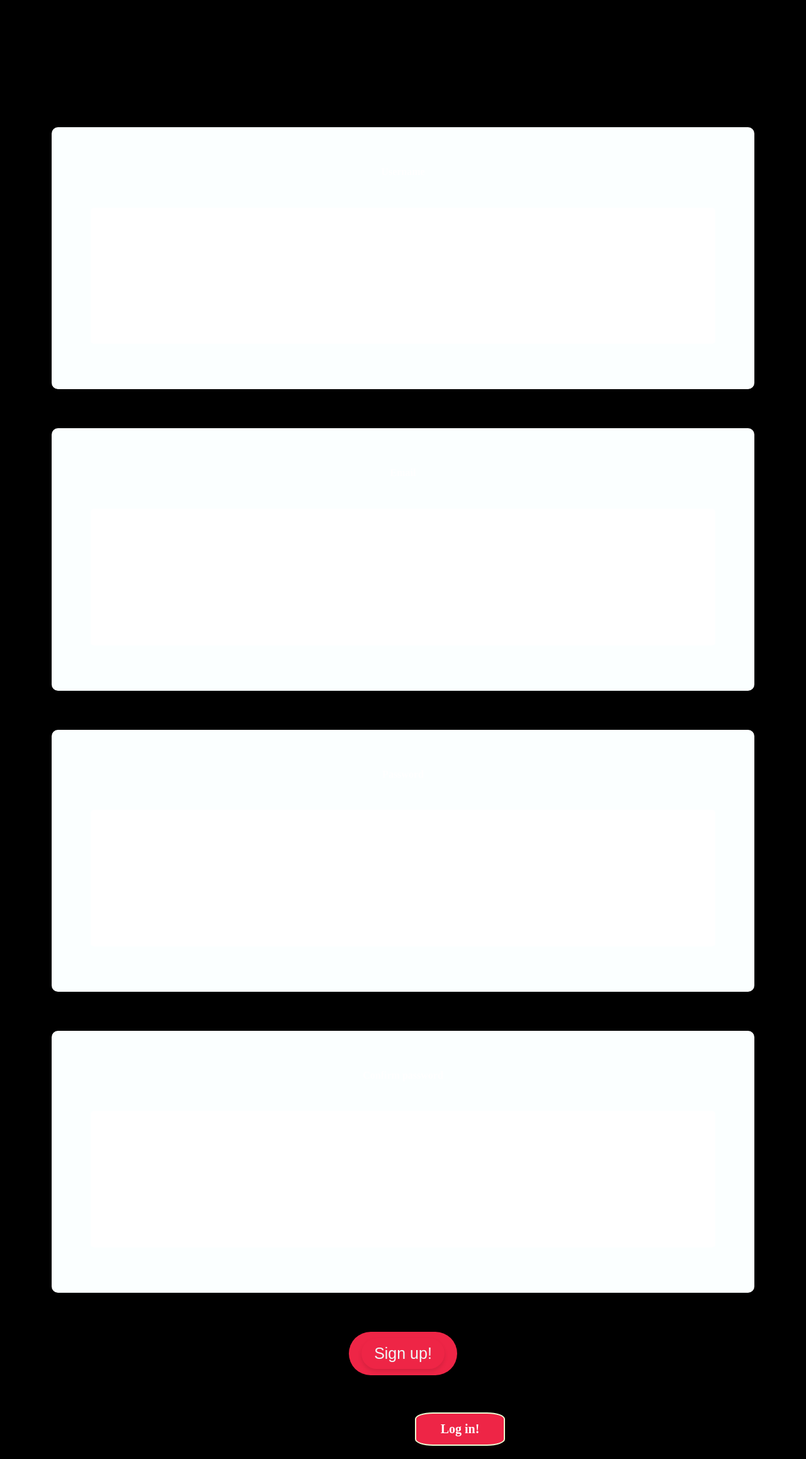
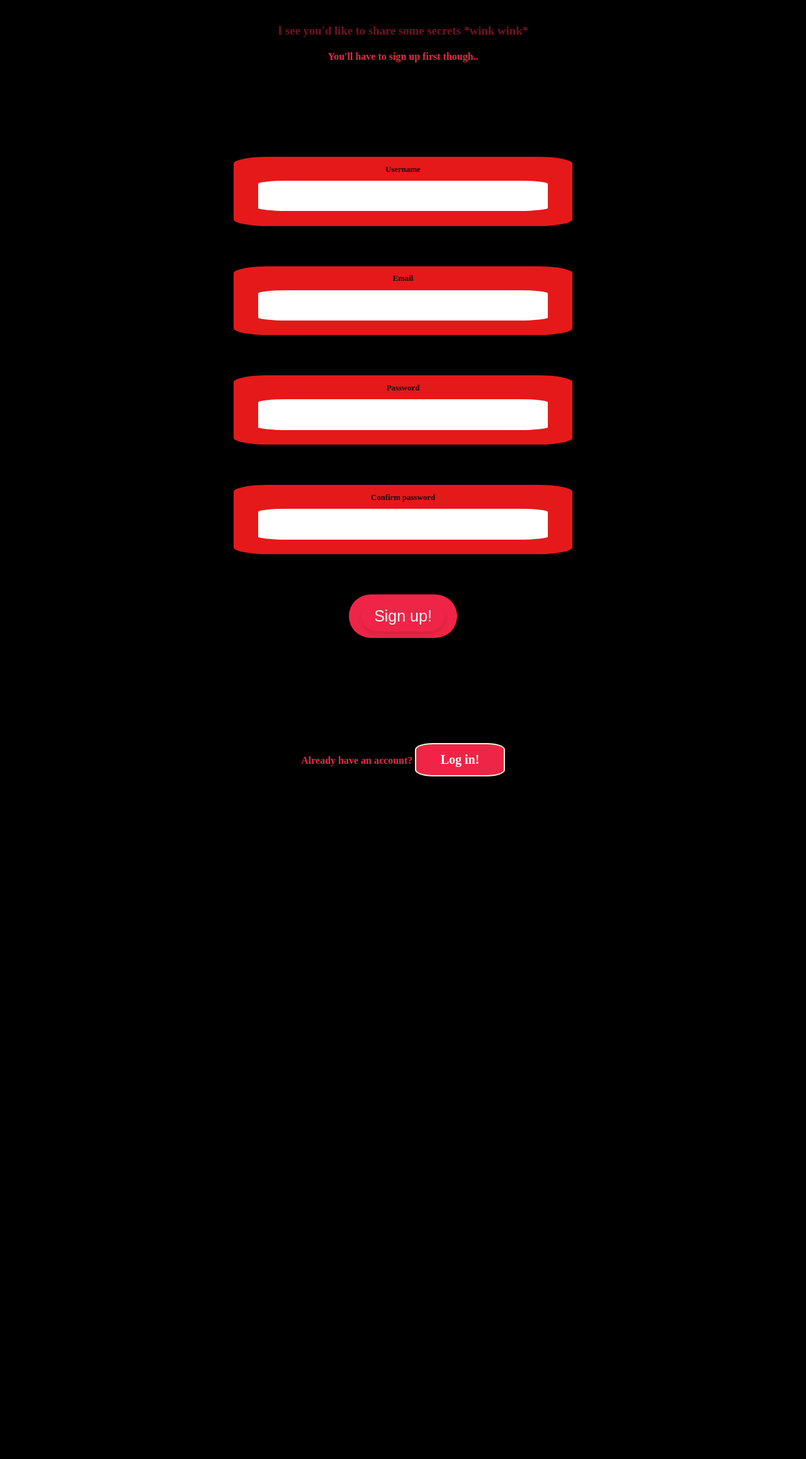
Before and after one commit to Nelo-cmd/MyDiary-application, a Flask app: page /diary/signup in a window 1280 px wide. Shown: the part 101-2418 px from the top of the page at 63% size. After the commit the page ends 1334 px from the top, so only its background shows below. Run offline with Flask 3, Linux system fonts and the light colour scheme; some libraries are stand-ins or nearby versions.

Commit message:
Fixed up the ui

```diff
--- a/app.py
+++ b/app.py
@@ -9,7 +9,7 @@
 import os
 app.config['SECRET_KEY'] = os.environ.get('SECRET_KEY')
 app.config["SESSION_PERMANENT"] = False
-app.config['SESSION_COOKIE_SECURE'] = False
+app.config['SESSION_COOKIE_SECURE'] = True
 app.config['WTF_CSRF_SSL_STRICT'] = False
 app.config['PERMANENT_SESSION_LIFETIME'] = timedelta(minutes=30)
 app.config["SESSION_TYPE"] = "filesystem"
--- a/auth.py
+++ b/auth.py
@@ -119,34 +119,33 @@
 
 @auth.route("/posts/confirmdelete", methods = ["GET","POST"])
 def confirm_delete():
+    form = deletepostform()
+
     if 'user_id' in session:
 
-        form = deletepostform()
+        if request.method == "POST" and form.validate_on_submit():
+            post_id = request.form.get("post_id")
+            deletepost = request.form.get("deletepost")
+            user_id = g.user_id  # Assuming `g.user` contains the logged-in user's ID
+            dbuser_id = getpostuserid(post_id)  # Get the post's user ID from the database
+            if deletepost:
+                if user_id == dbuser_id[0]:  # Check if the current user owns the post
+                    deleteuserpost(post_id)  # Delete the post
+                    flash("Post deleted ;)", category="success")
+                    return redirect(url_for("views.posts"))  # Redirect after deletion
+
+                flash("You can't delete a post that isn't yours.", "error")
+                return redirect(url_for("views.posts"))  # Redirect if deletion isn't allowed
+
+            return redirect(url_for("views.posts"))
+
         post_id = request.args.get("post_id")  # Get post_id from query string
         post = get_post_id_post(post_id)  # Retrieve the post
         return render_template("deletepost.html", post_id = post_id, post = post, form = form, base64 = base64 )
+
     flash("you're not logged in.")
     return redirect(url_for("views.homepage"))
 
-
-@auth.route("/posts/deletepost",methods = ['GET', "POST"])
-def deletepost():
-    if 'user_id' in session:
-        post_id = request.form.get("post_id")
-        deletepost = request.form.get("deletepost")
-        user_id = g.user_id  # Assuming `g.user` contains the logged-in user's ID
-        dbuser_id = getpostuserid(post_id)  # Get the post's user ID from the database
-        if deletepost:
-            if user_id == dbuser_id[0]:  # Check if the current user owns the post
-                deleteuserpost(post_id)  # Delete the post
-                flash("Post deleted ;)", category="success")
-                return redirect(url_for("views.posts"))  # Redirect after deletion
-
-            flash("You can't delete a post that isn't yours.", "error")
-            return redirect(url_for("views.posts"))  # Redirect if deletion isn't allowed
-        return redirect(url_for("views.posts"))
-    flash("you're not logged in.")
-    return redirect(url_for("views.homepage"))
 
 @auth.route("/posts/logout", methods = ["GET", "POST"]) #logout route
 def logout():
@@ -156,7 +155,7 @@
             confirmlogout = request.form.get('logout')#confirm logout from form
             if confirmlogout :
                 session.pop('user_id')#remove user id from session
-                return redirect(url_for("auth.login_with_username"))
+                return redirect(url_for("views.homepage"))
             flash("Unable to log out.", category= "error")
             return redirect(url_for('views.posts'))
         return render_template("Logout.html", form = form)# display logout form if request method is get
--- a/static/style.css
+++ b/static/style.css
@@ -11,7 +11,7 @@
     align-content: center;
     border-radius: 5%;
     padding: 0; /* Adds horizontal padding */
-    margin-bottom: 5%; /* Removes default margin */
+    margin-bottom: 3%; /* Removes default margin */
     height: auto; /* Sets the height of the navbar */
     width:100%
 
@@ -62,6 +62,17 @@
     color: #0a0a0a;
 }
 
+.homepage-logo{
+    margin: 5% 10%;
+    width:50%;
+    height: 20%;
+}
+
+h3 {
+    color:rgb(238, 37, 70);
+    animation: fadeInOut 4s infinite; /* Animation name, duration, and repeat */
+}
+
 @keyframes fadeInOut {
     0%, 100% {
         opacity: 0; /* Invisible at the start and end */
@@ -69,17 +80,6 @@
     50% {
         opacity: 1; /* Fully visible in the middle */
     }
-}
-
-h3 {
-    color:rgb(238, 37, 70)
-    animation: fadeInOut 4s infinite; /* Animation name, duration, and repeat */
-}
-
-
-
-.homepage-logo{
-    margin-left: 5%
 }
 
 .link-button{
@@ -114,36 +114,42 @@
     flex-direction: column; /* Arrange items vertically */
     align-items: center;
     justify-content:center;
-    height: 80%; /* Full viewport height */
-    padding: 20px;
+    height: 50%;
+    width: 50%;
+    padding: 10% 0%;
+    margin-left: 25%;
 }
 
 /* Style form container */
 .form {
-    background-color: #fbffff; /* White background */
-    padding: 5%;
-    border-radius: 10px;
+    background-color: #e51919; /* Pink background */
+    padding: 2% 2%;
+    border-radius: 10%;
     box-shadow: 0 4px 6px rgba(0, 0, 0, 0.1);
-    margin-bottom: 5%;
+    margin-bottom: 10%;
     width: 80%;
+    height: 10%;
     transition: transform 0.3s ease, box-shadow 0.3s ease; /* Smooth animation */
-    color: #ffffff; /* White text */
+    color: #0f0f0f; /* White text */
 }
 
 /* Style for labels and inputs */
 .form label {
     display: block;
-    margin-bottom: 3%;
     font-weight: bold;
+    font-size:80%;
+    margin:0;
 }
 
 .form input, .form textarea {
-    width: 100%;
-    padding: 10%;
-    margin-bottom: 10px;
+    width: 90%;
+    height:auto;
+    padding: 3%;
+    margin-bottom: 2%;
+    margin-top: 2%;
     border: none;
-    border-radius: 5px;
-    font-size: 16px;
+    border-radius:10%;
+    font-size: 100%;
     box-sizing: border-box;
 }
 
@@ -180,6 +186,10 @@
 .submit-button:active {
     transform: scale(0.95); /* Slightly shrink on click */
     box-shadow: 0 2px 4px rgba(0, 0, 0, 0.2); /* Reduce shadow on click */
+}
+
+h4{
+    color:rgb(238, 37, 70) !important;
 }
 
 .flash-message {
@@ -254,18 +264,19 @@
 
 .file-frame {
     display: inline-block; /* Ensures that the entire frame is treated as a single element */
-    padding: 10px; /* Space between the image and the frame */
+    /*padding: px; /* Space between the image and the frame */
     background-color: #f7f5f3; /* white color for the frame */
     border: 3% solid #f82032; /* Dark teal blue border for the frame */
     box-shadow: 0 4% 8% rgba(0, 0, 0, 0.3); /* Adds a shadow for depth */
     border-radius: 8px; /* Rounds the corners of the frame */
-    height: 25%;
-    width: 20%;
+    height: 45%;
+    width: 30%;
 }
 
 .file-frame img {
     display: block;
     max-width: 100%; /* Ensures the image fits within the frame */
+    height: fit-content;
     border-radius: 2%; /* Slightly rounds the image corners inside the frame */
 }
 
@@ -274,7 +285,7 @@
 .sub-post {
     color: rgb(238, 37, 70); /* Teal color for the subtext */
     font-style: italic; /* Italicized for a softer look */
-    font-size: 4%; /* Slightly smaller font for subtext */
+    font-size:autofill /* Slightly smaller font for subtext */
     margin-top: 5%; /* Add space between the post content and subtext */
 }
 
--- a/templates/deletepost.html
+++ b/templates/deletepost.html
@@ -27,7 +27,7 @@
             Confessed by {{ post[5] }} on <em>{{ post[4].strftime('%Y-%m-%d %H:%M:%S') }}</em>
         </div>
     <p>This post will be deleted. Confirm?</p>
-    <form id="deletepostform" method="POST" action="{{ url_for('auth.deletepost') }}">
+    <form id="deletepostform" method="POST" action="{{ url_for('auth.confirm_delete') }}">
         {{ form.hidden_tag() }}
         <input type="hidden" name="post_id" value="{{ post_id }}">
 
--- a/templates/loginemail.html
+++ b/templates/loginemail.html
@@ -8,8 +8,7 @@
 <h3>I see you'd like to share some secrets *wink wink*</h3>
 
     <h4>You'll have to log in first though.. </h4>
-    <br><br>
-    <form method= "POST" action="{{url_for('auth.login_with_email')}}">
+    <form autocomplete method= "POST" action="{{url_for('auth.login_with_email')}}">
         {{ form.hidden_tag() }}
         <div class = form>
             {{form.Email.label}}
--- a/templates/loginusername.html
+++ b/templates/loginusername.html
@@ -8,8 +8,7 @@
 <h3>I see you'd like to share some secrets *wink wink*</h3>
 
     <h4>You'll have to log in first though.. </h4>
-    <br>
-    <form method= "POST" action="{{url_for('auth.login_with_username')}}">
+    <form autocomplete method= "POST" action="{{url_for('auth.login_with_username')}}">
         {{ form.csrf_token }}
         {{ form.hidden_tag() }}
         <div class = form>
--- a/templates/posts.html
+++ b/templates/posts.html
@@ -25,7 +25,7 @@
                     Confessed by {{ post[5] }} on <em>{{ post[4].strftime('%Y-%m-%d %H:%M:%S') }}</em>
                 </div>
                 <br>
-                <a type="button" class="delete-post-button" href="/posts/confirmdelete?post_id={{post[0]}}">Delete Post</a>
+                <a type="button" class="delete-post-button" href="{{url_for('auth.confirm_delete', post_id=post[0] )}}">Delete Post</a>
             </div>
         {% endfor %}
     {% else %}
--- a/templates/signup.html
+++ b/templates/signup.html
@@ -11,13 +11,11 @@
 
     <h3>I see you'd like to share some secrets *wink wink*</h3>
 
-    <h4>You'll have to log in first though.. </h4>
-    <br><br>
-    <form method= "POST" action="{{url_for('auth.sign_up')}}">
+    <h4>You'll have to sign up first though.. </h4>
+    <form autocomplete method= "POST" action="{{url_for('auth.sign_up')}}">
         {{ form.hidden_tag() }}
         <div class = form>
             {{form.username.label}}
-            <br>
             {{form.username}}
             {% if form.username.errors %}
                 <div class="invalid-feedback">
@@ -29,7 +27,6 @@
         </div>
         <div class = form>
             {{form.Email.label}}
-            <br>
             {{form.Email}}
             {% if form.Email.errors %}
                 <div class="invalid-feedback">
@@ -42,7 +39,6 @@
 
         <div class = form>
             {{form.password.label}}
-            <br>
             {{form.password}}
             {% if form.password.errors %}
                 <div class="invalid-feedback">
@@ -56,7 +52,6 @@
 
         <div class = form>
             {{form.confirm_password.label}}
-            <br>
             {{form.confirm_password}}
             {% if form.confirm_password.errors %}
                 <div class="invalid-feedback">
--- a/templates/usernavbar.html
+++ b/templates/usernavbar.html
@@ -9,9 +9,9 @@
             {%endblock%}
         </title>
         <link rel="stylesheet" type="text/css" href="{{ url_for('static', filename='style.css') }}?v=1.0" ></link>
-        <div>
+        <nav>
 
-            <ul class="nav">
+            <ul class="navlist">
                 <li class="nav-item">
                 <a class="nav-link" aria-current="page" href="{{url_for('views.posts')}}">Posts</a>
                 </li>
@@ -22,7 +22,7 @@
                 <a class="nav-link" href="{{url_for('auth.logout')}}">Log out</a>
                 </li>
             </ul>
-        </div>
+        </nav>
         {%block head%}
 
         {%endblock%}
```
Also changed, not shown: templates/homepage.html (+4 -3 lines), 5 other files.
